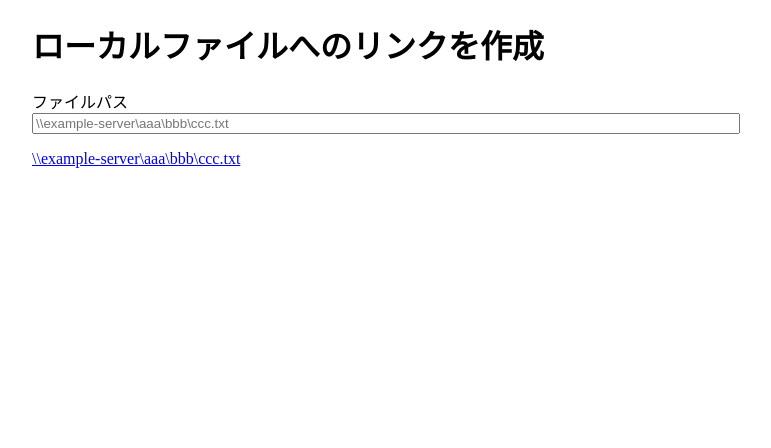
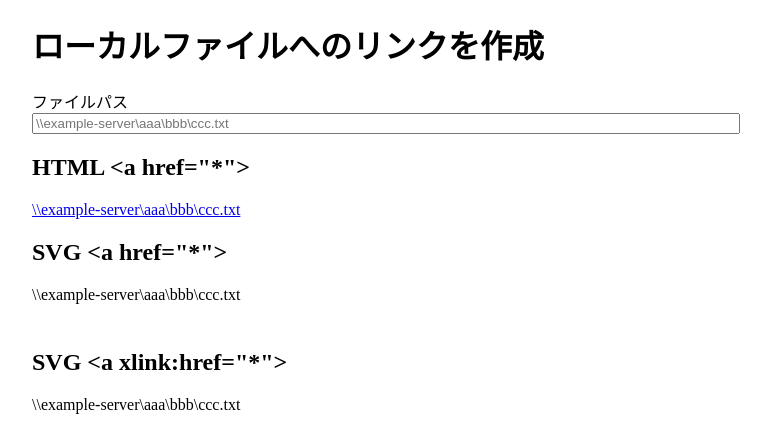
Before and after one commit to tksugimoto/note, a plain HTML site: page generate-local-file-link/index.html in a window 1280 px wide. Shown: the whole page, without its empty margins (258-1029 px from the left). Drawn offline with Linux system fonts and the light colour scheme.

Commit message:
feat: SVGリンクも作成

```diff
--- a/generate-local-file-link/index.html
+++ b/generate-local-file-link/index.html
@@ -24,8 +24,35 @@
 		<input id="input" placeholder="\\example-server\aaa\bbb\ccc.txt">
 	</label>
 </p>
+<h2>HTML &lt;a href="*"&gt;</h2>
 <p>
 	<a id="output"></a>
+</p>
+<h2>SVG &lt;a href="*"&gt;</h2>
+<p>
+	<svg
+		xmlns="http://www.w3.org/2000/svg"
+		xmlns:xlink="http://www.w3.org/1999/xlink"
+		width="100%"
+		height="40"
+	>
+		<a id="output-svg-href">
+			<text dominant-baseline="text-before-edge"></text>
+		</a>
+	</svg>
+</p>
+<h2>SVG &lt;a xlink:href="*"&gt;</h2>
+<p>
+	<svg
+		xmlns="http://www.w3.org/2000/svg"
+		xmlns:xlink="http://www.w3.org/1999/xlink"
+		width="100%"
+		height="40"
+	>
+		<a id="output-svg-xlink-href" style="display: inline;">
+			<text dominant-baseline="text-before-edge"></text>
+		</a>
+	</svg>
 </p>
 <script type="text/javascript">
 const input = document.getElementById("input");
@@ -35,9 +62,17 @@ const updateLink = filePath => {
 		encodedPath = "//localhost/" + encodedPath;
 	}
 
+	const url = `file:${encodedPath}`.replace(/[#]/g, encodeURIComponent);
+
 	const link = document.getElementById('output');
-	link.href = `file:${encodedPath}`.replace(/[#]/g, encodeURIComponent);
+	link.href = url;
 	link.innerText = filePath;
+
+	document.querySelector('#output-svg-href').setAttribute('href', url);
+	document.querySelector('#output-svg-href text').textContent = filePath;
+
+	document.querySelector('#output-svg-xlink-href').setAttributeNS('http://www.w3.org/1999/xlink', 'xlink:href', url);
+	document.querySelector('#output-svg-xlink-href text').textContent = filePath;
 };
 
 const onUpdate = () => {
```
